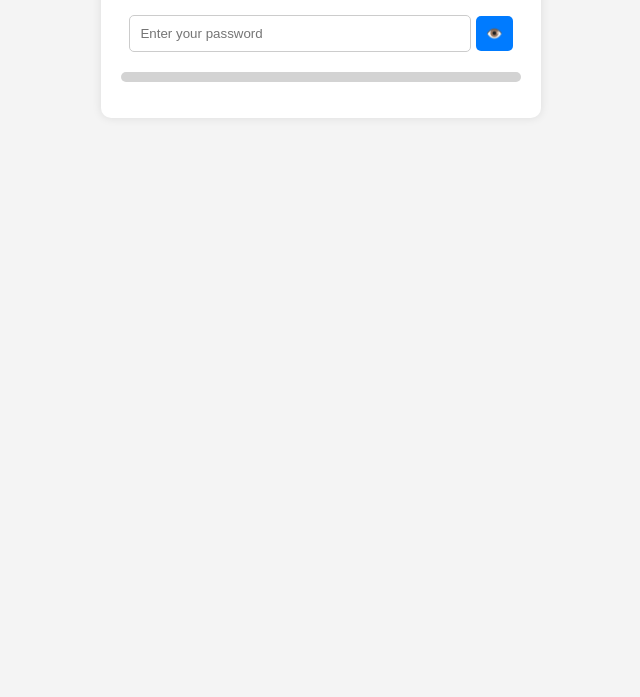
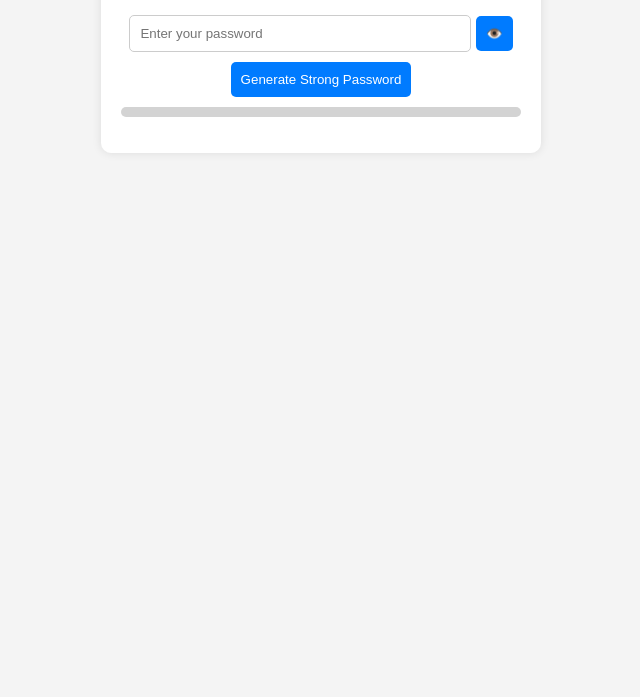
Before and after one commit to InfosecSamurai/password-strength-analyzer, a plain HTML site: page index.html in a window 1280 px wide. Shown: the part 103-800 px from the top of the page, without its empty margins (319-959 px from the left). Drawn offline with Linux system fonts and the light colour scheme.

Commit message:
index.html

```diff
--- a/index.html
+++ b/index.html
@@ -10,8 +10,14 @@
 
     <div class="container">
         <h2>Password Strength Analyzer</h2>
-        <input type="password" id="password" placeholder="Enter your password">
-        <button id="togglePassword">👁️</button>
+
+        <div class="password-container">
+            <input type="password" id="password" placeholder="Enter your password">
+            <button id="togglePassword">👁️</button>
+        </div>
+
+        <button id="generatePassword">Generate Strong Password</button>
+
         <div id="strength-meter"></div>
         <p id="strength-text"></p>
         <p id="recommendations"></p>
```
